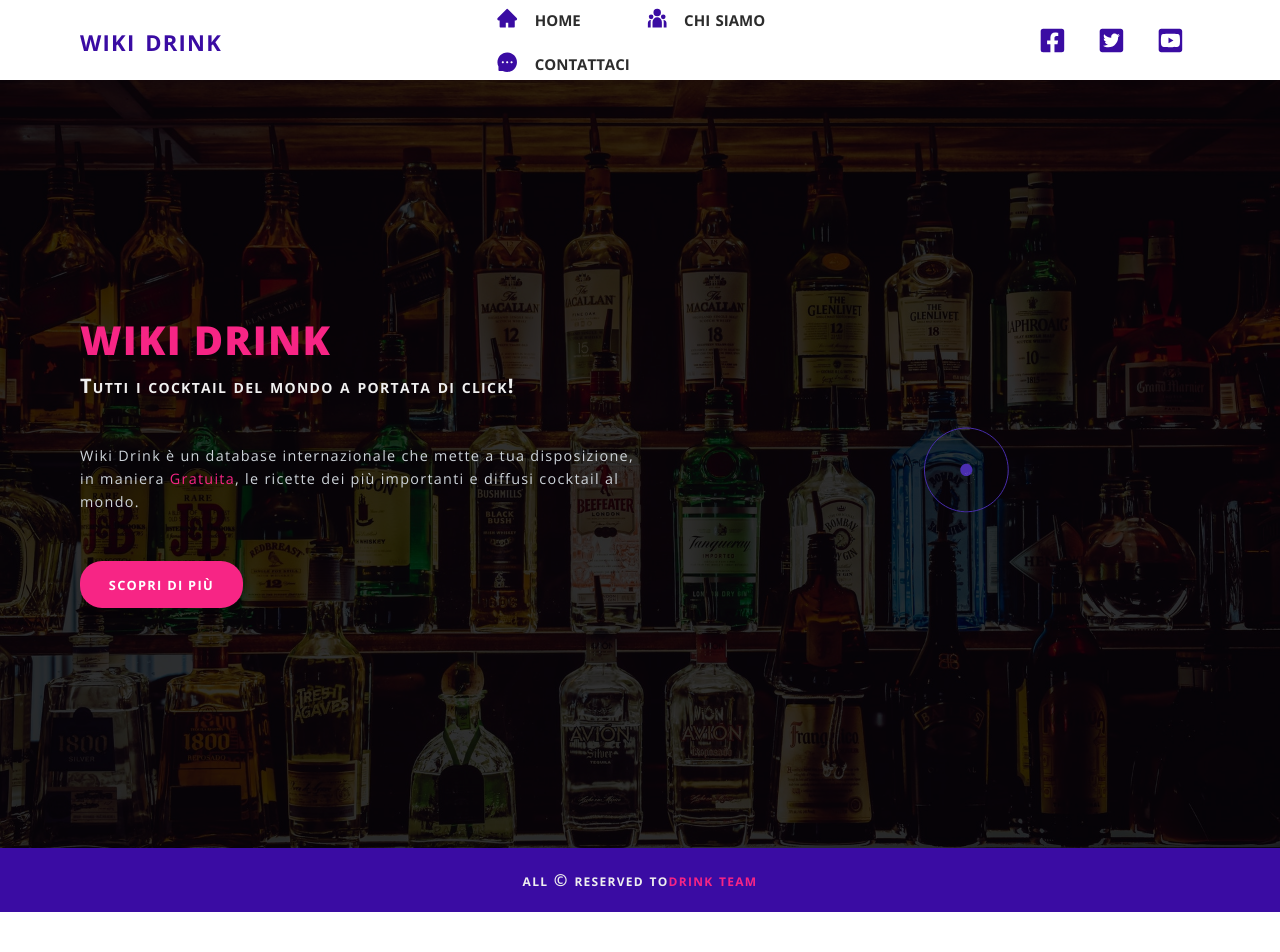
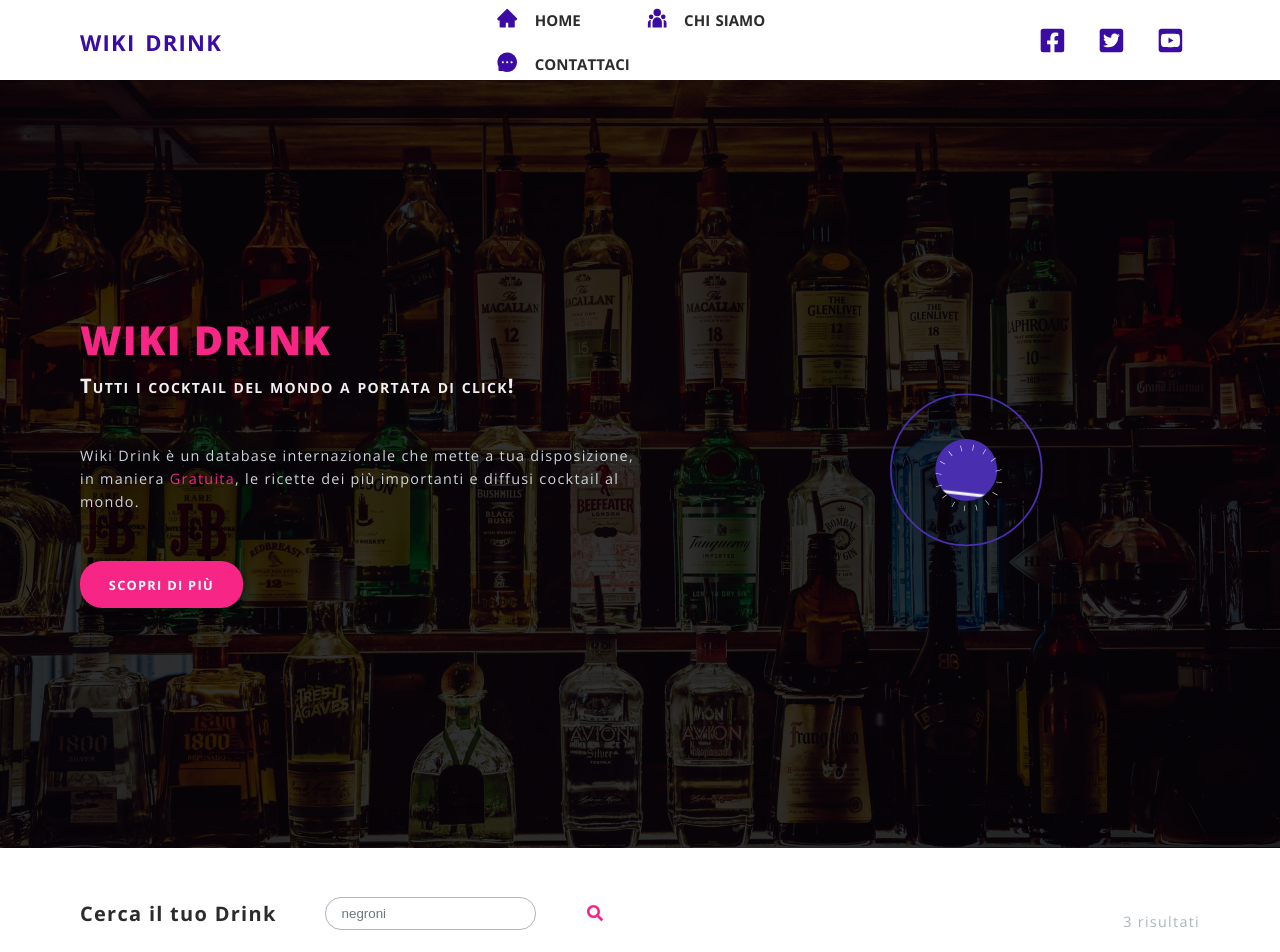
Before and after one commit to Skifiltos/cocktail, a React (Create React App) app: page / in a window 1280 px wide. Shown: the top 952 px of the page. Before the commit the page ends 912 px from the top, so only its background shows below. Built offline with nearby package versions, Linux system fonts and the light colour scheme.

Commit message:
Home screen input

```diff
--- a/src/screen/HomeScreen.js
+++ b/src/screen/HomeScreen.js
@@ -7,7 +7,9 @@ import { Link } from "react-router-dom";
 
 
 const HomeScreen = () => {
-  return <>
+  const [input, setInput] = useState("negroni");
+  return (
+    <>
       <Hero>
         <div className="home-hero">
           <div className="home-hero-text">
@@ -43,8 +45,34 @@ const HomeScreen = () => {
           </div>
         </div>
       </Hero>
-
-  </>;
+      <section className="container home-screen">
+        <div className="search-bar">
+          <div className="form-container">
+            <form >
+              <label htmlFor="drink">
+                <h4>
+                  Cerca il tuo Drink
+                </h4>
+              </label>
+              <div className="input-search">
+                <input
+                  id="drink"
+                  className="input"
+                  placeholder={input}
+                  value={input}
+                  onChange={(e) => setInput(e.target.value)}
+                />
+                <button className="btn icon-btn" type="submit">
+                  <FaSearch className="icon" />
+                </button>
+              </div>
+            </form>
+          </div>
+          <p className="result">3 risultati</p>
+        </div>
+      </section >
+    </>
+  );
 };
 
 export default HomeScreen;
```
Also changed, not shown: 1 other file (tests, documents, lock files or other folders). Lines whose indentation alone changed are shown as unchanged.
